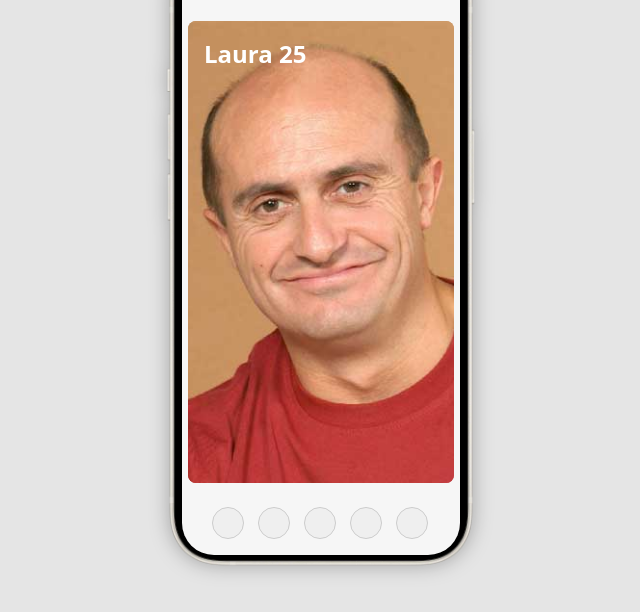
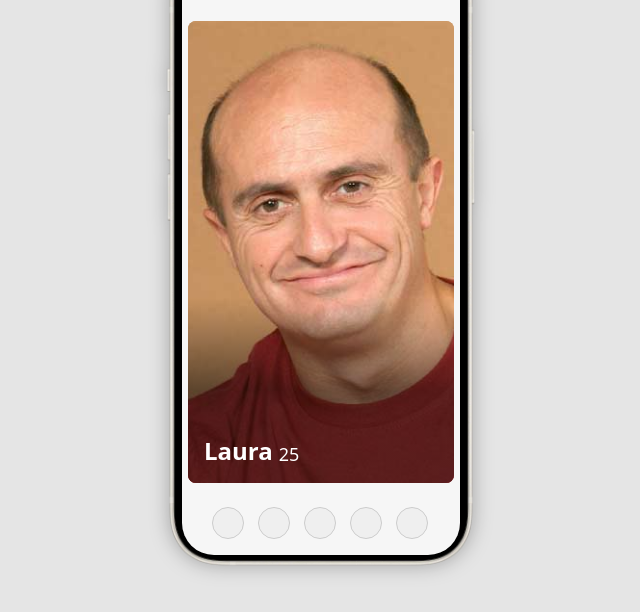
Before and after one commit to BryanGordon/Tinder-clone, a plain HTML site: page index.html in a window 1280 px wide. Shown: the part 144-756 px from the top of the page, without its empty margins (319-959 px from the left). Drawn offline with Linux system fonts and the light colour scheme.

Commit message:
Add styles

```diff
--- a/index.html
+++ b/index.html
@@ -122,10 +122,20 @@
       color: white;
       position: absolute;
       inset: 0;
+      display: flex;
+      align-items: flex-end;
       height: 100%;
       width: 100%;
       padding: 16px;
       z-index: 3;
+      background: linear-gradient(to top, #00000088 20%, transparent 40%);
+    }
+
+    & span {
+      margin-left: 6px;
+      font-size: 18px;
+      line-height: 1.4;
+      font-weight: 400;
     }
   }
 
```
